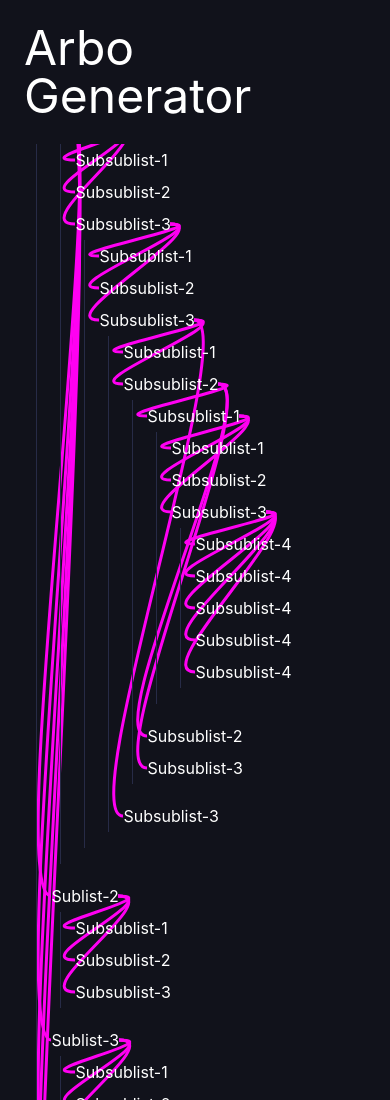
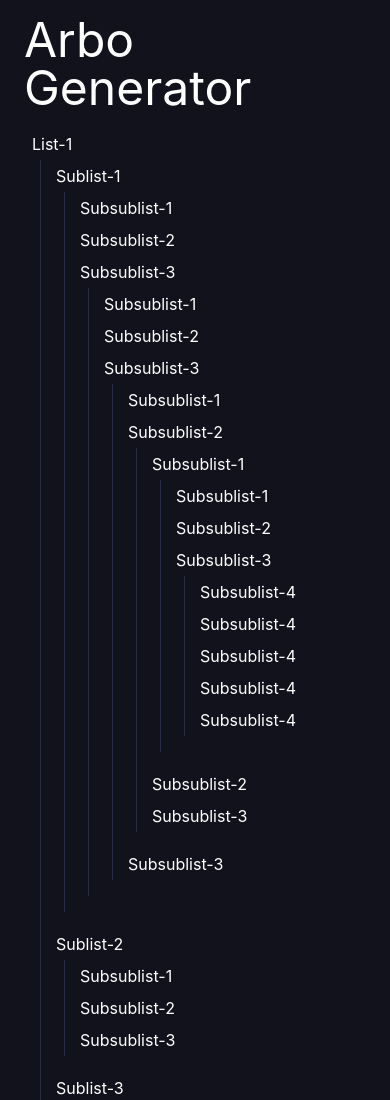
Before and after one commit to felixbouveret/arbo-generator, a website: page src/index.html in a window 390 px wide. Shown: the top 1100 px of the page. Drawn offline with nearby package versions, Linux system fonts and the light colour scheme; files that its build step writes are made by us from their sources.

Commit message:
Fix responsive

```diff
--- a/src/js/app.js
+++ b/src/js/app.js
@@ -55,6 +55,12 @@ window.onresize = () => {
   setSvgBg(svgBg);
 }
 
+
+setTimeout(() => {
+  document.querySelector('body').setAttribute('class', 'anim')
+}, 300);
+
+
 const zoomElement = document.querySelector('.ag-zoom')
 
 if (zoomElement) {
--- a/src/sass/main.scss
+++ b/src/sass/main.scss
@@ -10,22 +10,28 @@ body {
   margin: 0;
   background-color: $root_color;
   color: white;
-  padding: 0 5%;
+  padding: 0 24px;
   font-family: -apple-system, BlinkMacSystemFont, "Segoe UI", Roboto, Oxygen,
     Ubuntu, Cantarell, "Open Sans", "Helvetica Neue", sans-serif;
 }
 
 h1 {
   display: block;
-  width: 100%;
-  background-color: $root_color;
   font-size: 3em;
   margin: 0;
-  padding: .5em;
-  position: fixed;
-  top: 0;
-  left: 0em;
-  z-index: 99;
+  padding: 16px 0;
+
+  @include above(small) {
+    background-color: rgba($root_color, 0.5);
+    padding: 16px 24px;
+    width: 100%;
+    position: fixed;
+    top: 0;
+    left: 0;
+    z-index: 99;
+
+    backdrop-filter: blur(24px);
+  }
 }
 
 ul,
@@ -35,11 +41,11 @@ li {
 }
 
 .rootArbo {
-  margin-top: 5em;
   position: relative;
   width: fit-content;
 
   @include above(small) {
+    margin-top: 80px;
     & > li > span::before {
       display: none;
     }
@@ -116,12 +122,25 @@ li {
 .arbo-wrapper {
   position: relative;
   svg {
+    display: none;
     position: absolute;
     z-index: 0;
+    @include above(small) {
+      display: block;
+    }
     path {
       fill: none;
       stroke: $second_color;
       stroke-width: 3;
+      stroke-dasharray: 1000;
+      stroke-dashoffset: -1000;
+      transition: stroke-dashoffset 2s;
     }
   }
 }
+
+.anim {
+  svg path {
+    stroke-dashoffset: 0;
+  }
+}
```
